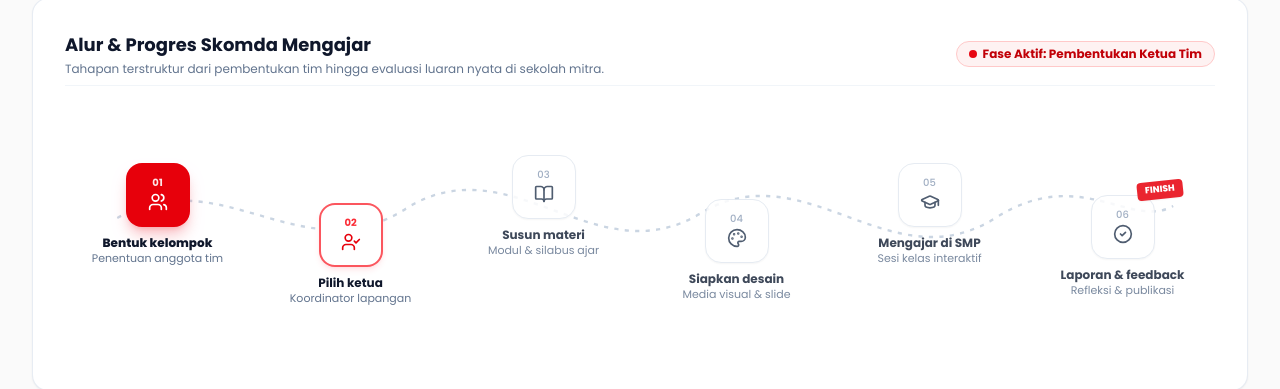
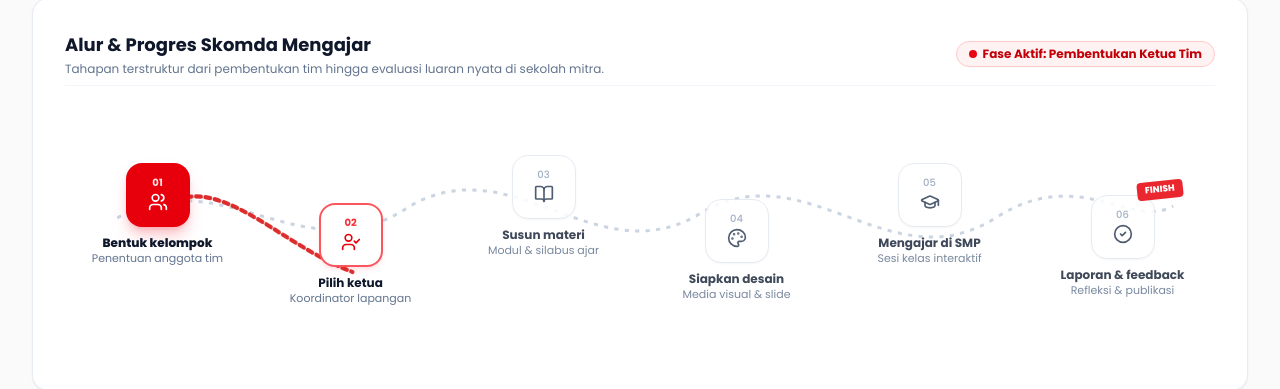
Before and after one commit to Iventra-project/SkomdaMengajarSMKTelkomSidoarjo, a React (Vite) app: page / in a window 1280 px wide. Shown: the part 381-770 px from the top of the page. Built offline with nearby package versions, Linux system fonts and the light colour scheme.

Commit message:
feat: highlight completed journey path from node 01 to node 02 in red

```diff
--- a/src/app/page.tsx
+++ b/src/app/page.tsx
@@ -276,18 +276,30 @@ export const HomePage: React.FC = () => {
           {/* Serpentine Wavy Path Stepper */}
           <div className="w-full relative py-6 sm:py-8 overflow-x-auto select-none scrollbar-none">
             <div className="min-w-[860px] relative h-48 flex items-center">
-              {/* Underlying Dotted Smooth Path (SVG) */}
+              {/* Underlying Smooth Path (SVG) with Red Flow from Node 01 to Node 02 */}
               <svg
-                className="w-full h-full absolute inset-0 pointer-events-none text-slate-300"
+                className="w-full h-full absolute inset-0 pointer-events-none"
                 fill="none"
                 preserveAspectRatio="none"
                 viewBox="0 0 1100 160"
               >
+                {/* Background Dotted Gray Path (Full Path 01 -> 06) */}
                 <path
                   d="M 50,70 C 150,20 230,120 330,60 C 430,10 510,120 610,65 C 710,15 790,125 890,70 C 970,25 1020,80 1060,60"
-                  stroke="currentColor"
+                  stroke="#CBD5E1"
                   strokeDasharray="4 6"
-                  strokeWidth="2"
+                  strokeWidth="2.5"
+                />
+
+                {/* Completed / Active Journey Line from Node 01 (Bentuk Kelompok) to Node 02 (Pilih Ketua) */}
+                {/* S-curve path segment between center of Node 01 (~91px) and center of Node 02 (~275px) */}
+                <path
+                  d="M 91,62 C 145,28 200,90 275,115"
+                  stroke="#DC2626"
+                  strokeWidth="3.5"
+                  strokeDasharray="5 4"
+                  strokeLinecap="round"
+                  className="animate-pulse"
                 />
               </svg>
 
```
